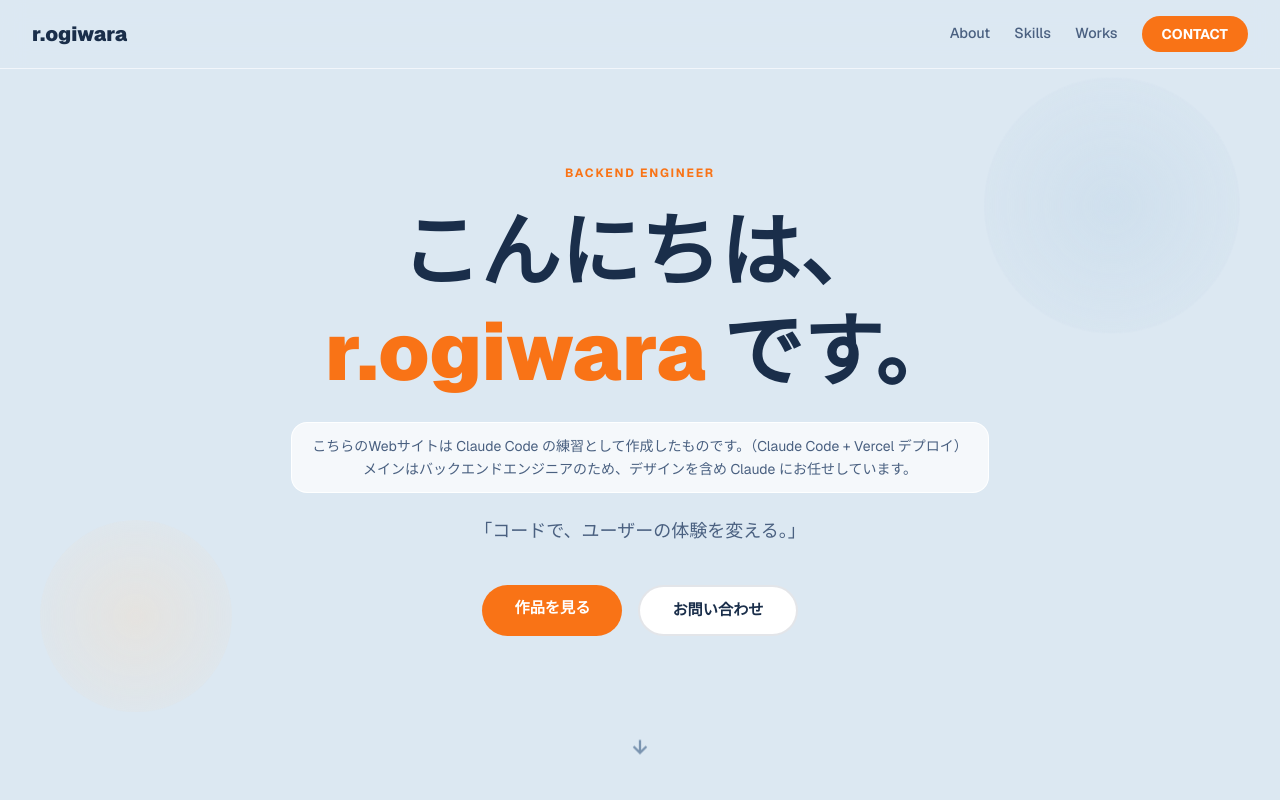
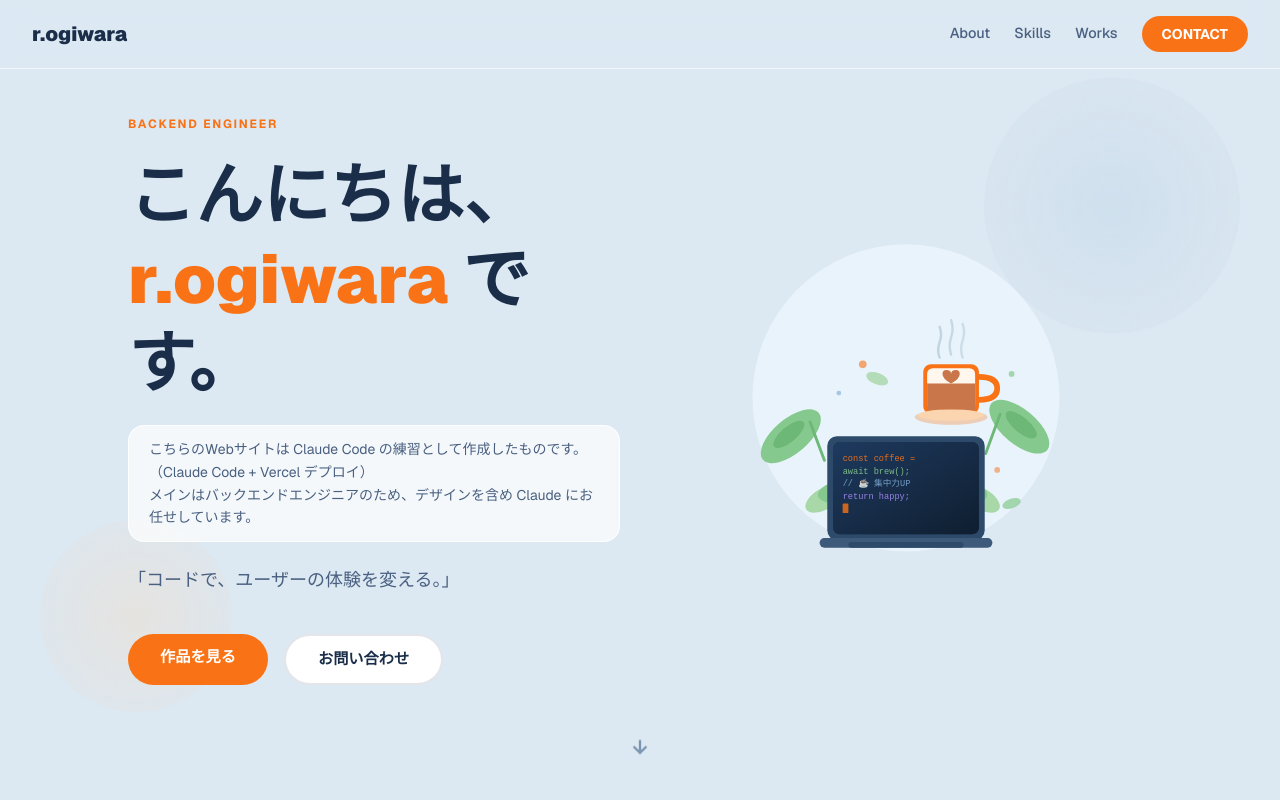
Before and after one commit to r-ogiwara-dev/portfolio, a Next.js app: page / in a window 1280 px wide. Shown: the top 800 px of the page. Built offline with nearby package versions, Linux system fonts and the light colour scheme.

Commit message:
feat: Heroセクションにコーヒー×自然のSVGイラスト追加

```diff
--- a/app/components/Hero.tsx
+++ b/app/components/Hero.tsx
@@ -1,22 +1,26 @@
+import HeroIllustration from "./HeroIllustration";
+
 export default function Hero() {
   return (
-    <section className="relative min-h-screen flex flex-col items-center justify-center text-center px-6 overflow-hidden">
+    <section className="relative min-h-screen flex flex-col items-center justify-center px-6 overflow-hidden">
       {/* 背景の装飾円 */}
       <div className="absolute top-20 right-10 w-64 h-64 rounded-full opacity-40 float"
         style={{ background: "radial-gradient(circle, #bdd4e7, transparent)" }} />
       <div className="absolute bottom-20 left-10 w-48 h-48 rounded-full opacity-30 float"
         style={{ background: "radial-gradient(circle, #fcd9b6, transparent)", animationDelay: "1s" }} />
 
-      <div className="relative z-10 max-w-3xl">
+      <div className="relative z-10 w-full max-w-5xl mx-auto grid md:grid-cols-2 gap-10 items-center">
+        {/* テキスト左 */}
+        <div className="text-left">
           <p className="anim-1 section-label mb-5">Backend Engineer</p>
 
           <h1 className="anim-2 font-black leading-tight mb-5"
-          style={{ fontSize: "clamp(2.8rem, 7vw, 5rem)", color: "#1a2e4a" }}>
+            style={{ fontSize: "clamp(2.4rem, 6vw, 4.2rem)", color: "#1a2e4a" }}>
             こんにちは、<br />
             <span className="accent-text">r.ogiwara</span> です。
           </h1>
 
-        <div className="anim-3 inline-block mb-6 px-5 py-3 rounded-2xl text-sm leading-relaxed"
+          <div className="anim-3 mb-6 px-5 py-3 rounded-2xl text-sm leading-relaxed"
             style={{ background: "rgba(255,255,255,0.7)", color: "#4a6080", border: "1px solid rgba(255,255,255,0.9)" }}>
             こちらのWebサイトは Claude Code の練習として作成したものです。（Claude Code + Vercel デプロイ）<br />
             メインはバックエンドエンジニアのため、デザインを含め Claude にお任せしています。
@@ -26,9 +30,15 @@ export default function Hero() {
             「コードで、ユーザーの体験を変える。」
           </p>
 
-        <div className="anim-4 flex flex-col sm:flex-row gap-4 justify-center">
+          <div className="anim-4 flex flex-wrap gap-4">
             <a href="#works" className="btn-primary">作品を見る</a>
             <a href="#contact" className="btn-secondary">お問い合わせ</a>
+          </div>
+        </div>
+
+        {/* イラスト右 */}
+        <div className="anim-3 flex justify-center float">
+          <HeroIllustration />
         </div>
       </div>
 
--- /dev/null
+++ b/app/components/HeroIllustration.tsx
@@ -0,0 +1,108 @@
+export default function HeroIllustration() {
+  return (
+    <svg
+      viewBox="0 0 400 380"
+      xmlns="http://www.w3.org/2000/svg"
+      className="w-full max-w-sm"
+      aria-hidden="true"
+    >
+      {/* 背景の丸 */}
+      <circle cx="200" cy="190" r="160" fill="#e8f3fb" />
+
+      {/* 大きな葉っぱ（左） */}
+      <ellipse cx="80" cy="230" rx="38" ry="18" fill="#86c98e" transform="rotate(-40 80 230)" />
+      <ellipse cx="78" cy="228" rx="20" ry="8" fill="#6db876" transform="rotate(-40 78 228)" />
+      {/* 茎 */}
+      <line x1="100" y1="215" x2="115" y2="255" stroke="#6db876" strokeWidth="3" strokeLinecap="round" />
+
+      {/* 大きな葉っぱ（右） */}
+      <ellipse cx="318" cy="220" rx="38" ry="18" fill="#86c98e" transform="rotate(40 318 220)" />
+      <ellipse cx="320" cy="218" rx="20" ry="8" fill="#6db876" transform="rotate(40 320 218)" />
+      <line x1="298" y1="207" x2="283" y2="248" stroke="#6db876" strokeWidth="3" strokeLinecap="round" />
+
+      {/* 小さい植物（左下） */}
+      <ellipse cx="115" cy="295" rx="22" ry="11" fill="#a8d8a8" transform="rotate(-30 115 295)" />
+      <ellipse cx="130" cy="288" rx="22" ry="11" fill="#86c98e" transform="rotate(-10 130 288)" />
+      <line x1="125" y1="300" x2="128" y2="320" stroke="#6db876" strokeWidth="2.5" strokeLinecap="round" />
+
+      {/* 小さい植物（右下） */}
+      <ellipse cx="278" cy="295" rx="22" ry="11" fill="#a8d8a8" transform="rotate(30 278 295)" />
+      <ellipse cx="263" cy="288" rx="22" ry="11" fill="#86c98e" transform="rotate(10 263 288)" />
+      <line x1="270" y1="300" x2="268" y2="320" stroke="#6db876" strokeWidth="2.5" strokeLinecap="round" />
+
+      {/* ノートPC本体 */}
+      <rect x="118" y="230" width="164" height="108" rx="10" fill="#2d4a6a" />
+      <rect x="124" y="236" width="152" height="96" rx="7" fill="#1a2e4a" />
+
+      {/* 画面の光沢 */}
+      <rect x="124" y="236" width="152" height="96" rx="7" fill="url(#screenGrad)" />
+      <defs>
+        <linearGradient id="screenGrad" x1="0" y1="0" x2="1" y2="1">
+          <stop offset="0%" stopColor="#1e3a5f" />
+          <stop offset="100%" stopColor="#0f1e30" />
+        </linearGradient>
+      </defs>
+
+      {/* コード表示 */}
+      <text x="134" y="256" fontSize="9" fill="#f97316" fontFamily="monospace" opacity="0.9">const coffee =</text>
+      <text x="134" y="269" fontSize="9" fill="#86c98e" fontFamily="monospace" opacity="0.9">  await brew();</text>
+      <text x="134" y="282" fontSize="9" fill="#7da9d4" fontFamily="monospace" opacity="0.9">// ☕ 集中力UP</text>
+      <text x="134" y="295" fontSize="9" fill="#a78bfa" fontFamily="monospace" opacity="0.9">return happy;</text>
+      {/* カーソル */}
+      <rect x="134" y="300" width="6" height="10" rx="1" fill="#f97316" opacity="0.8">
+        <animate attributeName="opacity" values="0.8;0;0.8" dur="1.2s" repeatCount="indefinite" />
+      </rect>
+
+      {/* PCのヒンジ部分 */}
+      <rect x="110" y="336" width="180" height="10" rx="5" fill="#3d5a7a" />
+      <rect x="140" y="340" width="120" height="6" rx="3" fill="#2d4a6a" />
+
+      {/* コーヒーカップ */}
+      <rect x="218" y="155" width="58" height="52" rx="8" fill="#f97316" />
+      <rect x="222" y="159" width="50" height="44" rx="6" fill="#fff7ed" />
+      {/* コーヒーの液体 */}
+      <rect x="222" y="175" width="50" height="28" rx="0 0 6 6" fill="#c8764a" />
+      {/* ハンドル */}
+      <path d="M276 168 Q295 168 295 180 Q295 192 276 192" fill="none" stroke="#f97316" strokeWidth="6" strokeLinecap="round" />
+      {/* ソーサー */}
+      <ellipse cx="247" cy="210" rx="38" ry="8" fill="#f97316" opacity="0.3" />
+      <ellipse cx="247" cy="208" rx="34" ry="6" fill="#fbd5b0" />
+
+      {/* コーヒーのハート */}
+      <path d="M238 165 Q238 161 242 161 Q247 161 247 165 Q247 161 252 161 Q256 161 256 165 Q256 170 247 175 Q238 170 238 165Z"
+        fill="#c8764a" />
+
+      {/* 湯気 */}
+      <path d="M235 148 Q232 140 235 132 Q238 124 235 116" fill="none" stroke="#b0c8d8" strokeWidth="2.5" strokeLinecap="round" opacity="0.7">
+        <animate attributeName="opacity" values="0.7;0.2;0.7" dur="2s" repeatCount="indefinite" />
+        <animateTransform attributeName="transform" type="translate" values="0,0;0,-4;0,0" dur="2s" repeatCount="indefinite" />
+      </path>
+      <path d="M247 145 Q244 136 247 127 Q250 118 247 109" fill="none" stroke="#b0c8d8" strokeWidth="2.5" strokeLinecap="round" opacity="0.6">
+        <animate attributeName="opacity" values="0.6;0.1;0.6" dur="2.4s" repeatCount="indefinite" />
+        <animateTransform attributeName="transform" type="translate" values="0,0;0,-5;0,0" dur="2.4s" repeatCount="indefinite" />
+      </path>
+      <path d="M259 148 Q256 139 259 130 Q262 121 259 113" fill="none" stroke="#b0c8d8" strokeWidth="2.5" strokeLinecap="round" opacity="0.5">
+        <animate attributeName="opacity" values="0.5;0.1;0.5" dur="1.8s" repeatCount="indefinite" />
+        <animateTransform attributeName="transform" type="translate" values="0,0;0,-4;0,0" dur="1.8s" repeatCount="indefinite" />
+      </path>
+
+      {/* 星・キラキラ */}
+      <circle cx="155" cy="155" r="4" fill="#f97316" opacity="0.6">
+        <animate attributeName="r" values="3;5;3" dur="2s" repeatCount="indefinite" />
+      </circle>
+      <circle cx="310" cy="165" r="3" fill="#86c98e" opacity="0.7">
+        <animate attributeName="r" values="2;4;2" dur="1.7s" repeatCount="indefinite" />
+      </circle>
+      <circle cx="130" cy="185" r="2.5" fill="#7da9d4" opacity="0.6">
+        <animate attributeName="r" values="2;3.5;2" dur="2.3s" repeatCount="indefinite" />
+      </circle>
+      <circle cx="295" cy="265" r="3" fill="#f97316" opacity="0.5">
+        <animate attributeName="r" values="2;4;2" dur="1.5s" repeatCount="indefinite" />
+      </circle>
+
+      {/* 小さい葉っぱのアクセント */}
+      <ellipse cx="170" cy="170" rx="12" ry="6" fill="#a8d8a8" transform="rotate(20 170 170)" opacity="0.8" />
+      <ellipse cx="310" cy="300" rx="10" ry="5" fill="#86c98e" transform="rotate(-20 310 300)" opacity="0.7" />
+    </svg>
+  );
+}
```
Lines whose indentation alone changed are shown as unchanged.
